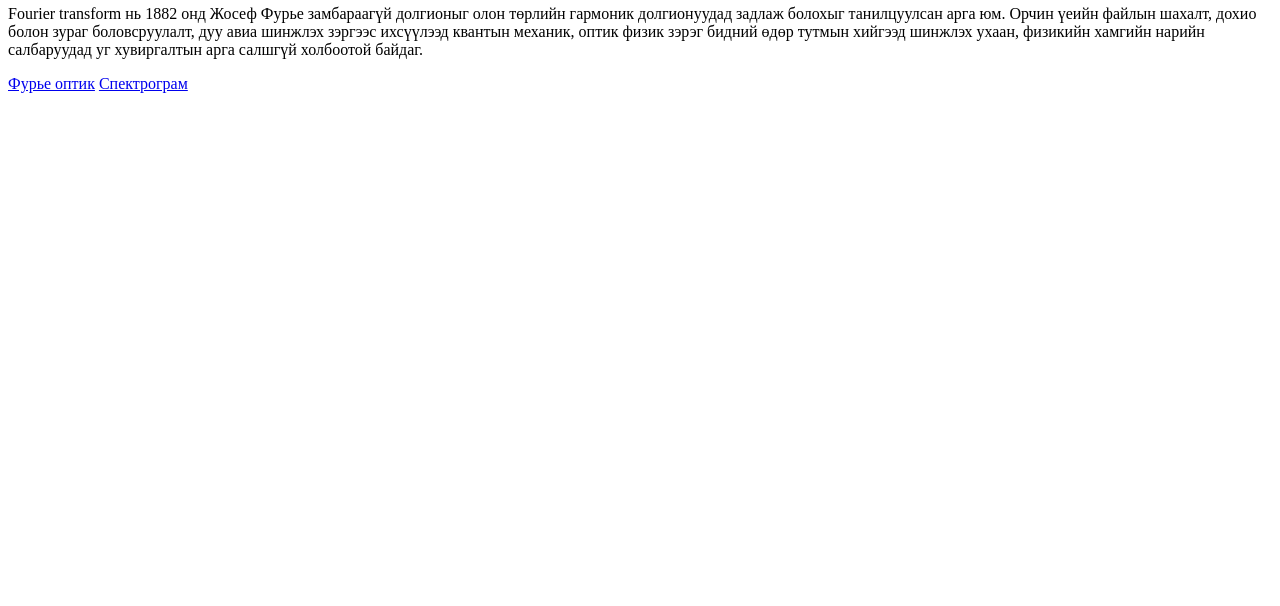
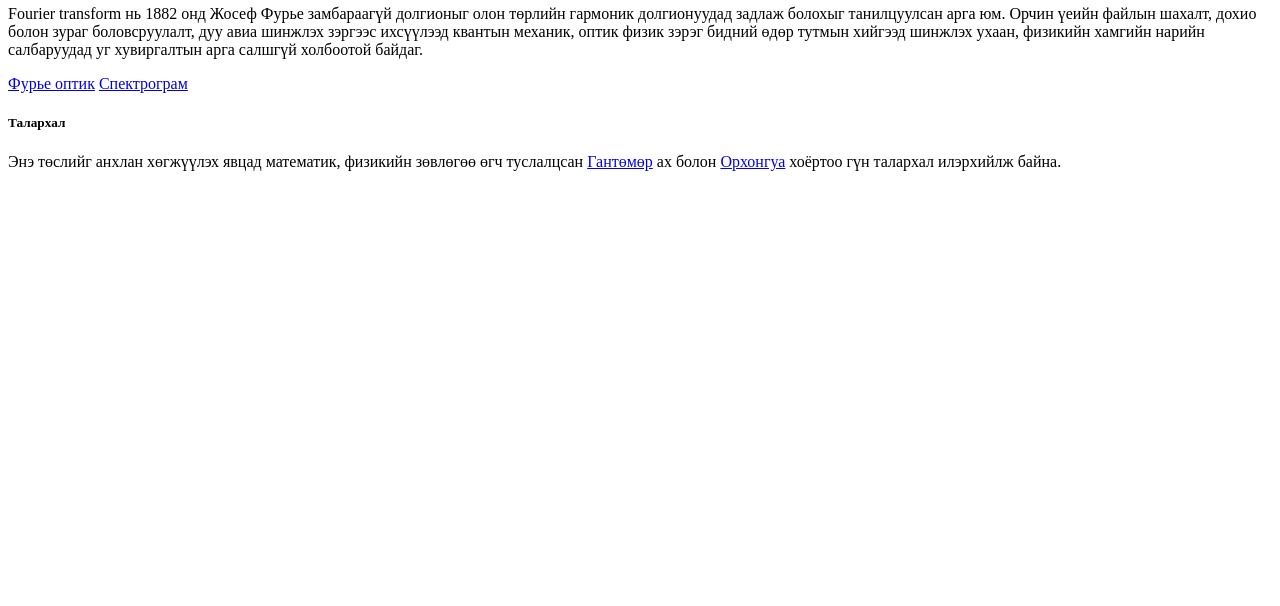
Before and after one commit to khaschuluu/ft, a plain HTML site: page index.html in a window 1280 px wide. Shown: the part 194-800 px from the top of the page. Drawn offline with Linux system fonts and the light colour scheme.

Commit message:
талархал

```diff
--- a/index.html
+++ b/index.html
@@ -15,5 +15,8 @@
 
     <a href="fourier_optic.html">Фурье оптик</a>
     <a href="spectrogram.html">Спектрограм</a>
+
+    <h5>Талархал</h5>
+    <p>Энэ төслийг анхлан хөгжүүлэх явцад математик, физикийн зөвлөгөө өгч туслалцсан <a href="https://github.com/gantemur">Гантөмөр</a> ах болон <a href="https://twitter.com/OrkhonguaB">Орхонгуа</a> хоёртоо гүн талархал илэрхийлж байна.</p>
 </body>
 </html>
```
